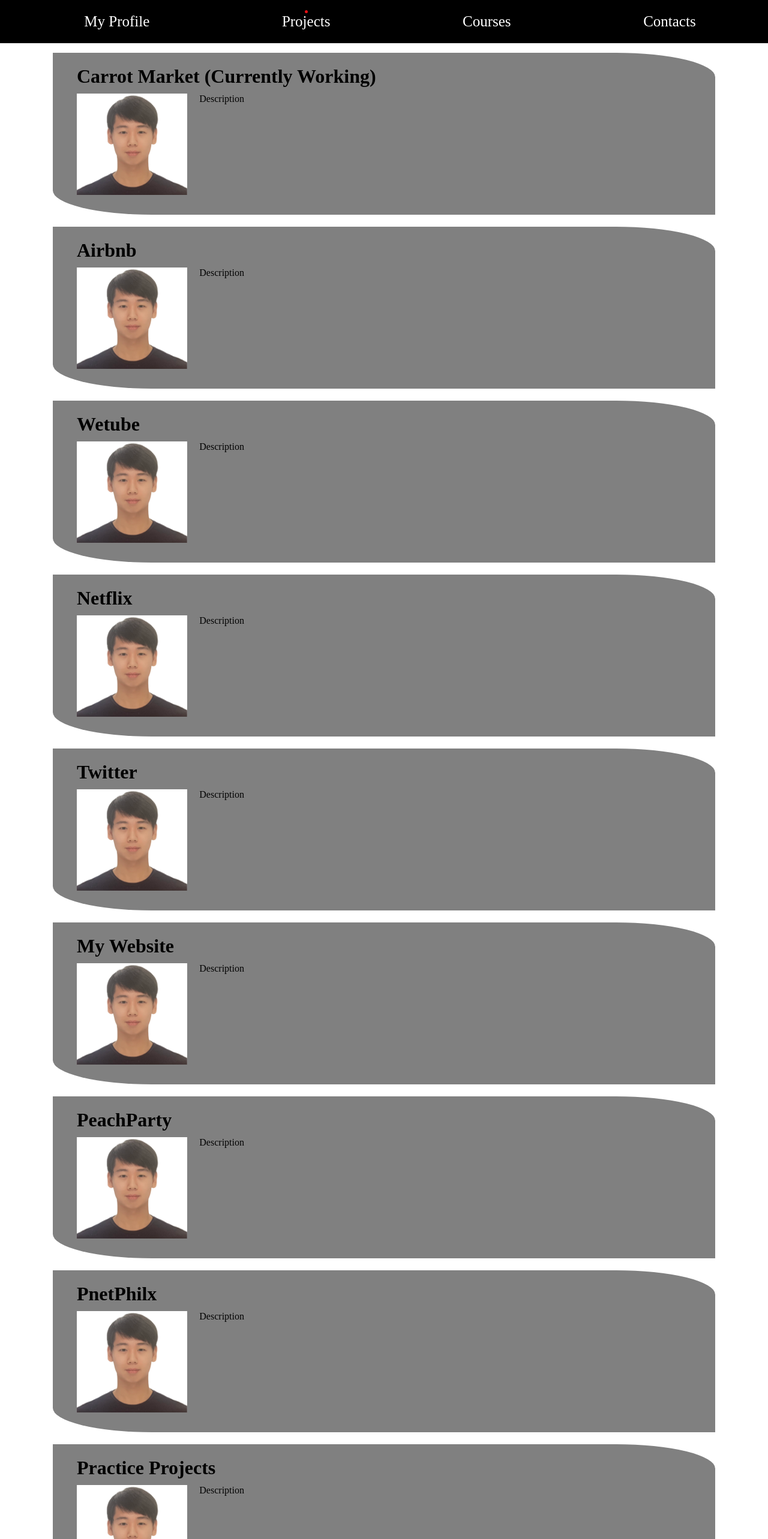
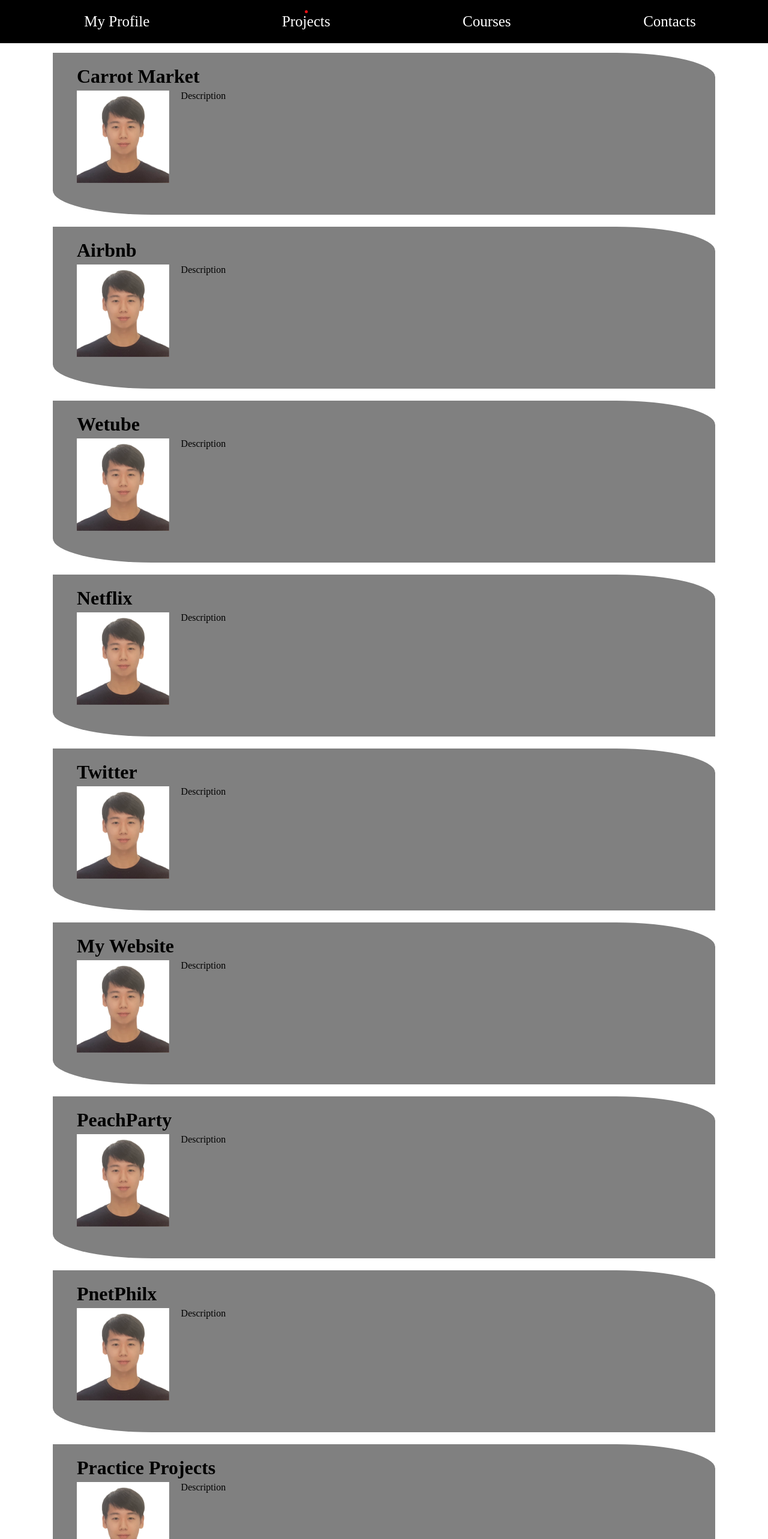
Before and after one commit to yoseph0524/my-website, a React (Create React App) app: page /projects in a window 1280 px wide. Shown: the top 2566 px of the page at 60% size. Built offline with nearby package versions, Linux system fonts and the light colour scheme.

Commit message:
detail about each projects

```diff
--- a/src/routes/Detail.module.css
+++ b/src/routes/Detail.module.css
@@ -1,4 +1,5 @@
 .body {
+  margin-top: 7%;
   padding: 30px;
 }
 
--- a/src/routes/Detail.tsx
+++ b/src/routes/Detail.tsx
@@ -7,10 +7,8 @@
   description: string;
 };
 
-type Projects = Project[];
-
 function Detail() {
-  const [projects, setProjects] = useState<Projects>([]);
+  const [project, setProject] = useState<Project | null>(null);
 
   const getProjects = async () => {
     try {
@@ -21,7 +19,7 @@
       }
 
       const jsonData = await response.json();
-      setProjects(jsonData.projects);
+      setProject(jsonData.projects[0]); // Assuming you want the first project
     } catch (error) {
       if (error instanceof Error) {
         console.error("Fetch error: " + error.message);
@@ -34,28 +32,20 @@
   useEffect(() => {
     getProjects();
   }, []);
-  console.log(projects);
+  console.log(project);
 
   return (
     <div className={styles.body}>
-      {projects.length === 0 ? (
-        <p>Loading projects...</p>
-      ) : (
-        projects.map((project, index) => (
-          <div key={index}>
-            <div className={styles.first}>
-              <img
-                className={styles.img}
-                alt={project.title}
-                src={project.src}
-              />
-            </div>
-            <div className={styles.second}>
-              <h1 className={styles.h1}>{project.title}</h1>
-              <p>{project.description}</p>
-            </div>
+      {project && (
+        <>
+          <h1>{project.title}</h1>
+          <div className={styles.first}>
+            <img className={styles.img} alt={project.title} src={project.src} />
           </div>
-        ))
+          <div className={styles.second}>
+            <p>{project.description}</p>
+          </div>
+        </>
       )}
     </div>
   );
--- a/src/routes/Projects.tsx
+++ b/src/routes/Projects.tsx
@@ -36,8 +36,8 @@
   cursor: pointer;
 `;
 const Img = styled.img`
-  width: 18%;
-  height: 90%;
+  width: 15%;
+  height: 40%;
   object-fit: cover;
   margin-right: 20px;
 `;
@@ -53,68 +53,84 @@
     <Layout>
       <Project>
         <StyledLink to="/projects/carrotmarket">
-          <h1>Carrot Market (Currently Working)</h1>
-        </StyledLink>
+          <h1>Carrot Market</h1>
           <Wrapper>
             <Img src={image} />
             <p>Description</p>
           </Wrapper>
+        </StyledLink>
       </Project>
       <Project>
+        <StyledLink to="/projects/airbnb">
           <h1>Airbnb</h1>
           <Wrapper>
             <Img src={image} />
             <p>Description</p>
           </Wrapper>
-      </Project>{" "}
+        </StyledLink>
+      </Project>
       <Project>
+        <StyledLink to="/projects/wetube">
           <h1>Wetube</h1>
           <Wrapper>
             <Img src={image} />
             <p>Description</p>
           </Wrapper>
-      </Project>{" "}
+        </StyledLink>
+      </Project>
       <Project>
+        <StyledLink to="/projects/netflix">
           <h1>Netflix</h1>
           <Wrapper>
             <Img src={image} />
             <p>Description</p>
           </Wrapper>
-      </Project>{" "}
+        </StyledLink>
+      </Project>
       <Project>
+        <StyledLink to="/projects/twitter">
           <h1>Twitter</h1>
           <Wrapper>
             <Img src={image} />
             <p>Description</p>
           </Wrapper>
+        </StyledLink>
       </Project>
       <Project>
+        <StyledLink to="/projects/mywebsite">
           <h1>My Website</h1>
           <Wrapper>
             <Img src={image} />
             <p>Description</p>
           </Wrapper>
+        </StyledLink>
       </Project>
       <Project>
+        <StyledLink to="/projects/peachparty">
           <h1>PeachParty</h1>
           <Wrapper>
             <Img src={image} />
             <p>Description</p>
-        </Wrapper>
+          </Wrapper>{" "}
+        </StyledLink>
       </Project>
       <Project>
+        <StyledLink to="/projects/pnetphilx">
           <h1>PnetPhilx</h1>
           <Wrapper>
             <Img src={image} />
             <p>Description</p>
           </Wrapper>
+        </StyledLink>
       </Project>
       <Project>
+        <StyledLink to="/projects/practiceprojects">
           <h1>Practice Projects</h1>
           <Wrapper>
             <Img src={image} />
             <p>Description</p>
           </Wrapper>
+        </StyledLink>
       </Project>
     </Layout>
   );
```
Also changed, not shown: public/manifest.json. Lines whose indentation alone changed are shown as unchanged.
